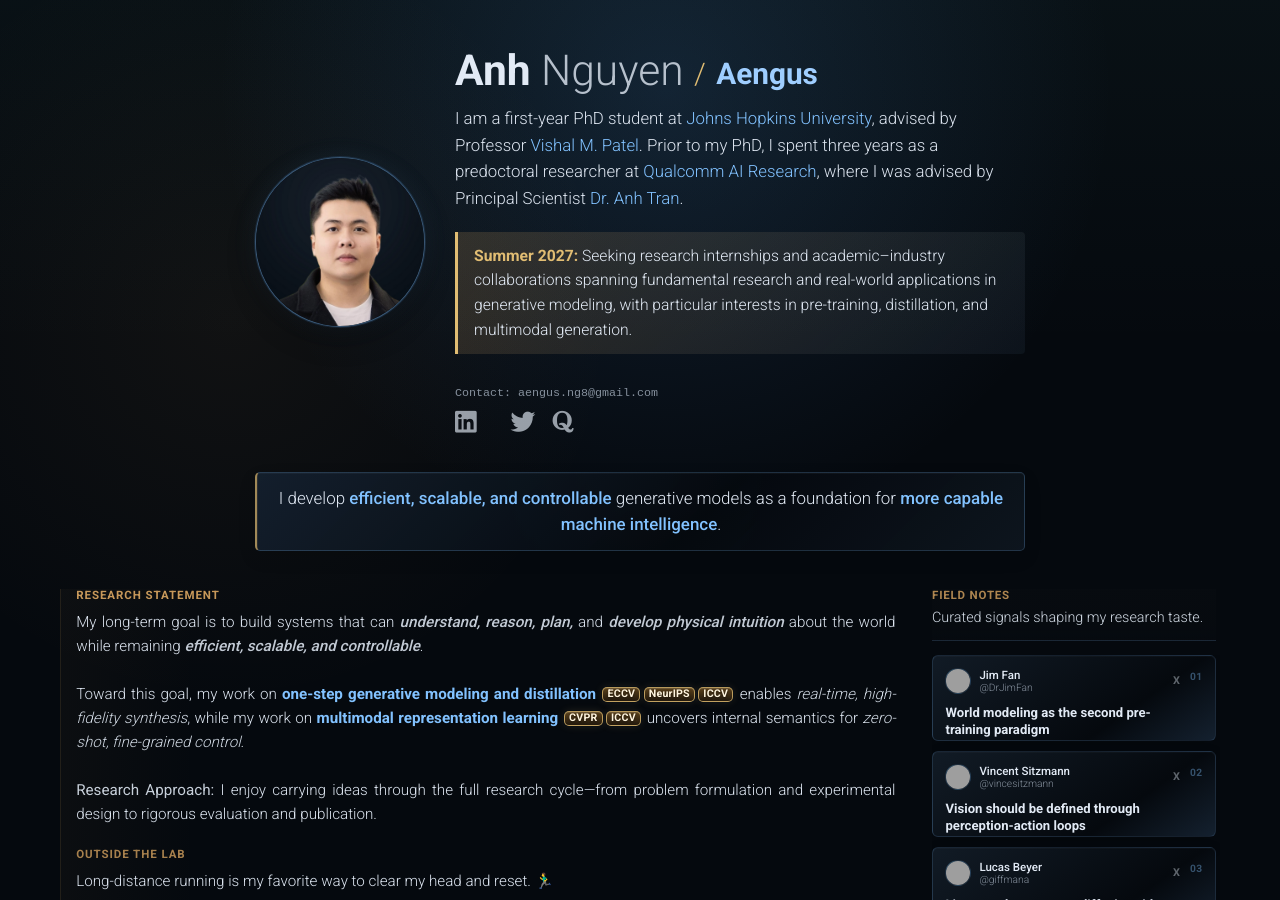
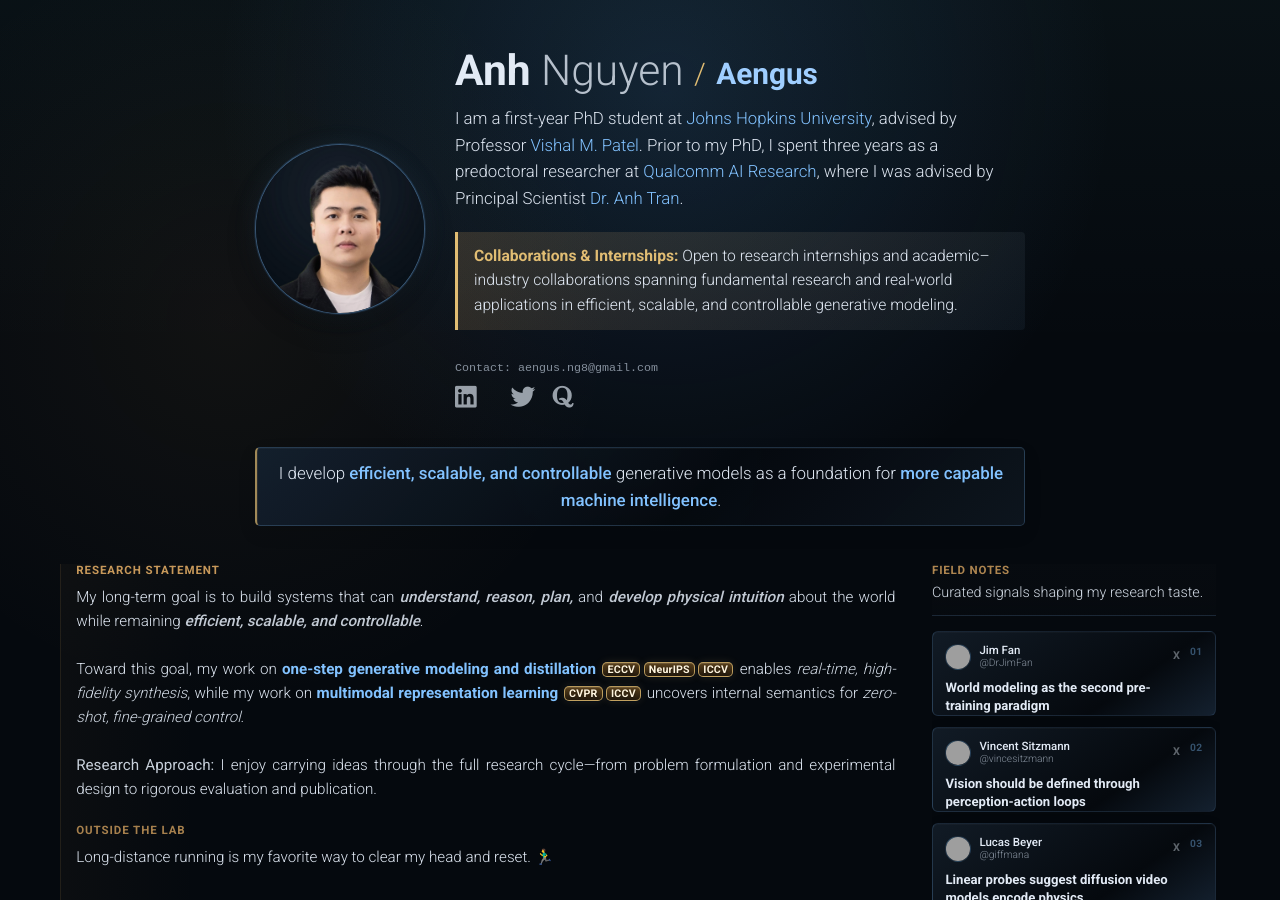
Before and after one commit to aengusng8/aengusng8.github.io, a Jekyll site: the page built from _pages/about.md, in a window 1280 px wide and 900 px high. Built offline with Jekyll 4.4.1, drawn with Linux system fonts in a browser that asks for light colours; comment, search, counter and statistics services are not loaded; a style sheet for code colours, icons or effects is not loaded; grey boxes are pictures that could not be loaded.

Commit message:
Refresh site identity and collaboration notice

```diff
--- a/_config.yml
+++ b/_config.yml
@@ -2,7 +2,7 @@
 # Site settings
 # -----------------------------------------------------------------------------
 
-title: Anh Nguyen | PhD Student @ Johns Hopkins # the website title (if blank, full name will be used instead)
+title: "Anh Nguyen · phd · generative & world models" # the website title (if blank, full name will be used instead)
 first_name: Anh
 middle_name:
 last_name: Nguyen
@@ -17,7 +17,7 @@
 # -----------------------------------------------------------------------------
 # Favicon
 # -----------------------------------------------------------------------------
-icon: 𝓐 # the emoji used as the favicon (alternatively, provide image name in /assets/img/)
+icon: site-icon.png # the favicon image in /assets/img/
 
 url: https://aengusng8.github.io # the base hostname & protocol for your site
 baseurl:  # the subpath of your site, e.g. /blog/
--- a/_pages/about.md
+++ b/_pages/about.md
@@ -10,8 +10,8 @@
   </div>
 
   <div class="profile-opportunity-card">
-    <span class="profile-opportunity-card__label">Summer 2027:</span>
-    Seeking research internships and academic–industry collaborations spanning fundamental research and real-world applications in generative modeling, with particular interests in pre-training, distillation, and multimodal generation.
+    <span class="profile-opportunity-card__label">Collaborations &amp; Internships:</span>
+    Open to research internships and academic–industry collaborations spanning fundamental research and real-world applications in efficient, scalable, and controllable generative modeling.
   </div>
 
 profile:
```
Also changed, not shown: assets/img/site-icon.png (added).
